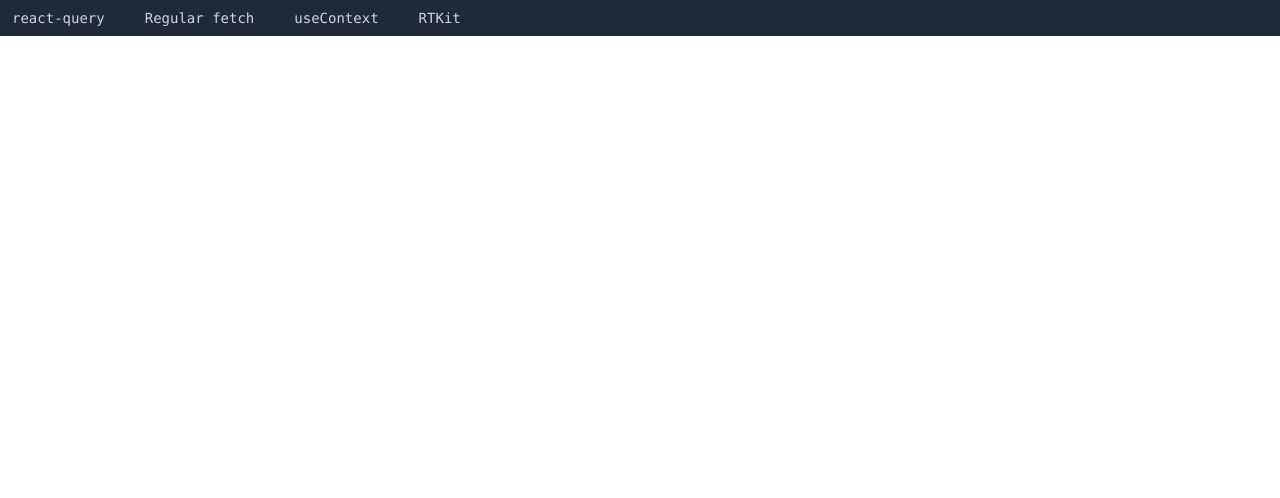
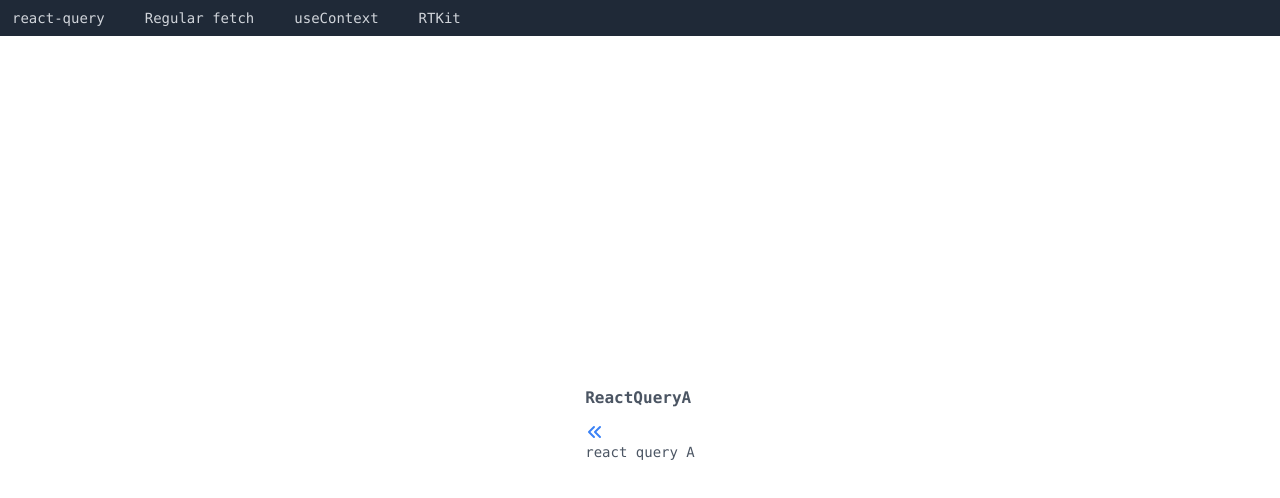
Before and after one commit to yuuttana1223/react-query-lesson, a React (Create React App) app: page /query-b in a window 1280 px wide. Shown: the top 498 px of the page. Built offline with nearby package versions, Linux system fonts and the light colour scheme.

Commit message:
✨ react-queryで実装

```diff
--- a/src/App.tsx
+++ b/src/App.tsx
@@ -4,18 +4,36 @@
 import { StateProvider } from "context/StateProvider";
 import { ClassicalFetchA } from "components/ClassicalFetchA";
 import { ClassicalFetchB } from "components/ClassicalFetchB";
+import { ReactQueryA } from "components/ReactQueryA";
+import { ReactQueryB } from "components/ReactQueryB";
+import { QueryClient, QueryClientProvider } from "react-query";
+import { ReactQueryDevtools } from "react-query/devtools";
+
+const queryClient = new QueryClient({
+  defaultOptions: {
+    queries: {
+      retry: false,
+      refetchOnWindowFocus: false,
+    },
+  },
+});
 
 export const App: VFC = () => {
   return (
+    <QueryClientProvider client={queryClient}>
       <BrowserRouter>
         <StateProvider>
           <Layout>
             <Routes>
+              <Route path="/" element={<ReactQueryA />} />
+              <Route path="/query-b" element={<ReactQueryB />} />
               <Route path="/fetch-a" element={<ClassicalFetchA />} />
               <Route path="/fetch-b" element={<ClassicalFetchB />} />
             </Routes>
           </Layout>
         </StateProvider>
       </BrowserRouter>
+      <ReactQueryDevtools initialIsOpen={false} />
+    </QueryClientProvider>
   );
 };
--- /dev/null
+++ b/src/components/ReactQueryA.tsx
@@ -0,0 +1,33 @@
+import { VFC } from "react";
+import { ChevronDoubleRightIcon } from "@heroicons/react/solid";
+import { useNavigate } from "react-router-dom";
+import { useQueryTasks } from "hooks/useQueryTasks";
+
+export const ReactQueryA: VFC = () => {
+  const navigate = useNavigate();
+  const { data: tasks, isLoading, isError } = useQueryTasks();
+
+  console.log("ReactQueryA");
+
+  if (isLoading) {
+    return <div>Loading...</div>;
+  }
+
+  if (isError) {
+    return <div>Error</div>;
+  }
+
+  return (
+    <div>
+      <p className="my-3 font-bold">ReactQueryA</p>
+      {tasks?.map((task) => (
+        <p key={task.id}>{task.title}</p>
+      ))}
+      <ChevronDoubleRightIcon
+        onClick={() => navigate("/query-b")}
+        className="mt-2 h-5 w-5 cursor-pointer text-blue-500"
+      />
+      <p className="text-sm">react query B</p>
+    </div>
+  );
+};
--- /dev/null
+++ b/src/components/ReactQueryB.tsx
@@ -0,0 +1,27 @@
+import { VFC } from "react";
+import { ChevronDoubleLeftIcon } from "@heroicons/react/solid";
+import { useNavigate } from "react-router-dom";
+import { useQueryClient } from "react-query";
+import { Task } from "types";
+
+export const ReactQueryB: VFC = () => {
+  const navigate = useNavigate();
+  const queryClient = useQueryClient();
+  const tasks = queryClient.getQueryData<Task[]>("tasks");
+
+  console.log("ReactQueryB");
+
+  return (
+    <div>
+      <p className="my-3 font-bold">ReactQueryA</p>
+      {tasks?.map((task) => (
+        <p key={task.id}>{task.title}</p>
+      ))}
+      <ChevronDoubleLeftIcon
+        onClick={() => navigate("/")}
+        className="mt-2 h-5 w-5 cursor-pointer text-blue-500"
+      />
+      <p className="text-sm">react query A</p>
+    </div>
+  );
+};
--- /dev/null
+++ b/src/hooks/useQueryTasks.ts
@@ -0,0 +1,18 @@
+import { API_URL } from "constants/api";
+import { Task } from "types";
+import axios from "axios";
+import { useQuery } from "react-query";
+
+const fetchAllTasks = async () => {
+  const res = await axios.get<Task[]>(`${API_URL}/tasks`);
+  return res.data;
+};
+
+export const useQueryTasks = () => {
+  return useQuery<Task[], Error>({
+    queryKey: "tasks",
+    queryFn: fetchAllTasks,
+    cacheTime: 30000,
+    staleTime: 30000,
+  });
+};
```
Lines whose indentation alone changed are shown as unchanged.
